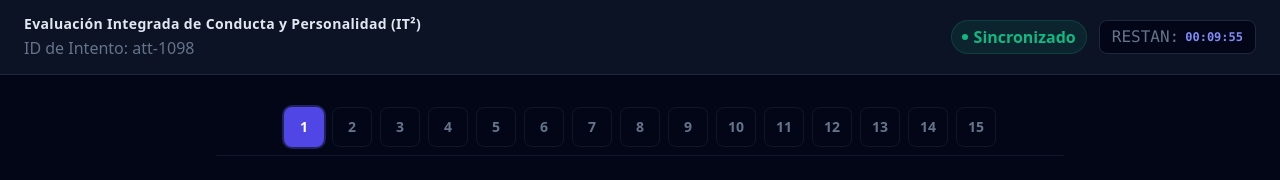
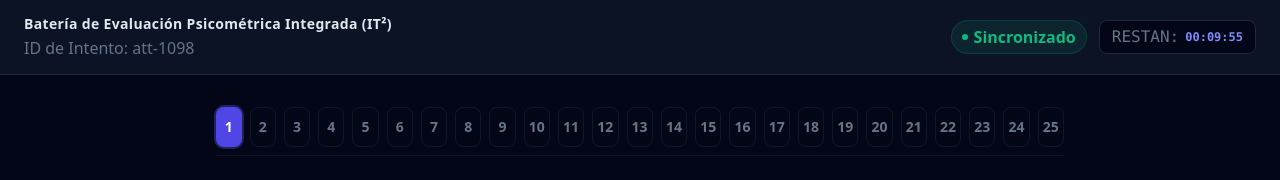
Before and after one commit to su-voz-a-diario/integrity-tech, a Next.js app in the folder integrity-tech-frontend/: page /exam/att-1098 in a window 1280 px wide. Shown: the top 180 px of the page. Built offline with nearby package versions, Linux system fonts and the light colour scheme; no server answers.

Commit message:
Implement 10-item cognitive reasoning test IT2-AC10 and unify psychometric battery to 25 items

```diff
--- a/integrity-tech-frontend/src/app/exam/[attemptId]/page.tsx
+++ b/integrity-tech-frontend/src/app/exam/[attemptId]/page.tsx
@@ -15,8 +15,8 @@ import { QuestionDto } from '../../../types/exam-contract';
 // Simulación de carga de datos desde el backend en tiempo de carga de página (mock)
 const MOCK_EXAM = {
   id: 'mock-exam-id-1111',
-  title: 'Evaluación Integrada de Conducta y Personalidad (IT²)',
-  durationMinutes: 30,
+  title: 'Batería de Evaluación Psicométrica Integrada (IT²)',
+  durationMinutes: 45,
 };
 
 const MOCK_QUESTIONS: QuestionDto[] = [
@@ -250,6 +250,146 @@ const MOCK_QUESTIONS: QuestionDto[] = [
       },
     },
   },
+  {
+    id: 'q-16',
+    type: 'MULTIPLE_CHOICE',
+    defaultPoints: 1.0,
+    content: {
+      text: 'Lea el siguiente argumento: “Se ha comprobado que los empleados que participan en programas de capacitación mejoran su productividad. Carlos participó en un programa de capacitación. Por tanto, Carlos mejorará su productividad.” ¿Qué tan sólida es esta conclusión?',
+      options: [
+        { id: 'opt-a', text: 'A) Verdadera, porque la capacitación siempre mejora la productividad.' },
+        { id: 'opt-b', text: 'B) Probablemente verdadera, si no hay otros factores que lo impidan.' },
+        { id: 'opt-c', text: 'C) Falsa, porque no todos los que se capacitan mejoran.' },
+        { id: 'opt-d', text: 'D) No se puede determinar en absoluto.' },
+      ],
+    },
+  },
+  {
+    id: 'q-17',
+    type: 'MULTIPLE_CHOICE',
+    defaultPoints: 1.0,
+    content: {
+      text: 'Considere el siguiente razonamiento: “Todas las empresas exitosas invierten en innovación. La empresa XYZ invierte en innovación. Por lo tanto, la empresa XYZ es exitosa.” Este razonamiento es…',
+      options: [
+        { id: 'opt-a', text: 'A) Válido y verdadero.' },
+        { id: 'opt-b', text: 'B) Inválido, porque la premisa no garantiza la conclusión.' },
+        { id: 'opt-c', text: 'C) Válido, pero falso.' },
+        { id: 'opt-d', text: 'D) Inválido y falso.' },
+      ],
+    },
+  },
+  {
+    id: 'q-18',
+    type: 'MULTIPLE_CHOICE',
+    defaultPoints: 1.0,
+    content: {
+      text: 'Seleccione la opción que complete la analogía de la misma manera que el primer par: Cirujano es a bisturí como escritor es a…',
+      options: [
+        { id: 'opt-a', text: 'A) Pluma' },
+        { id: 'opt-b', text: 'B) Libro' },
+        { id: 'opt-c', text: 'C) Biblioteca' },
+        { id: 'opt-d', text: 'D) Lector' },
+      ],
+    },
+  },
+  {
+    id: 'q-19',
+    type: 'MULTIPLE_CHOICE',
+    defaultPoints: 1.0,
+    content: {
+      text: '¿Qué número completa la siguiente serie? 2, 6, 12, 20, 30, ___',
+      options: [
+        { id: 'opt-a', text: 'A) 38' },
+        { id: 'opt-b', text: 'B) 40' },
+        { id: 'opt-c', text: 'C) 42' },
+        { id: 'opt-d', text: 'D) 48' },
+      ],
+    },
+  },
+  {
+    id: 'q-20',
+    type: 'MULTIPLE_CHOICE',
+    defaultPoints: 1.0,
+    content: {
+      text: 'Un artículo tiene un precio de $150 y se le aplica un descuento del 20%. ¿Cuál es el precio final?',
+      options: [
+        { id: 'opt-a', text: 'A) $120' },
+        { id: 'opt-b', text: 'B) $130' },
+        { id: 'opt-c', text: 'C) $100' },
+        { id: 'opt-d', text: 'D) $125' },
+      ],
+    },
+  },
+  {
+    id: 'q-21',
+    type: 'MULTIPLE_CHOICE',
+    defaultPoints: 1.0,
+    content: {
+      text: 'Un grifo llena un tanque en 6 horas. Otro grifo más potente lo llena en 4 horas. Si se abren ambos a la vez, ¿en cuánto tiempo se llenará el tanque?',
+      options: [
+        { id: 'opt-a', text: 'A) 2 horas' },
+        { id: 'opt-b', text: 'B) 2 horas y 24 minutos' },
+        { id: 'opt-c', text: 'C) 2 horas y 30 minutos' },
+        { id: 'opt-d', text: 'D) 10 horas' },
+      ],
+    },
+  },
+  {
+    id: 'q-22',
+    type: 'MULTIPLE_CHOICE',
+    defaultPoints: 1.0,
+    content: {
+      text: 'Observe la secuencia de figuras:\n• Figura 1: ● (círculo, 1 lado curvo)\n• Figura 2: ▲ (triángulo, 3 lados)\n• Figura 3: ■ (cuadrado, 4 lados)\n¿Cuál debe ir en el lugar de la interrogación (?)?',
+      options: [
+        { id: 'opt-a', text: 'A) Pentágono (5 lados)' },
+        { id: 'opt-b', text: 'B) Hexágono (6 lados)' },
+        { id: 'opt-c', text: 'C) Círculo' },
+        { id: 'opt-d', text: 'D) Rombo' },
+      ],
+    },
+  },
+  {
+    id: 'q-23',
+    type: 'MULTIPLE_CHOICE',
+    defaultPoints: 1.0,
+    content: {
+      text: 'Seleccione la opción que completa lógicamente esta matriz 2×2:\n• Arriba izquierda: flecha hacia arriba (↑)\n• Arriba derecha: flecha hacia la derecha (→)\n• Abajo izquierda: flecha hacia abajo (↓)\n• Abajo derecha: ?',
+      options: [
+        { id: 'opt-a', text: 'A) Flecha hacia arriba (↑)' },
+        { id: 'opt-b', text: 'B) Flecha hacia la derecha (→)' },
+        { id: 'opt-c', text: 'C) Flecha hacia abajo (↓)' },
+        { id: 'opt-d', text: 'D) Flecha hacia la izquierda (←)' },
+      ],
+    },
+  },
+  {
+    id: 'q-24',
+    type: 'MULTIPLE_CHOICE',
+    defaultPoints: 1.0,
+    content: {
+      text: 'Observe la secuencia de posiciones de un triángulo que gira:\n• Posición 1: apunta hacia arriba (▲)\n• Posición 2: apunta hacia la derecha (►)\n• Posición 3: apunta hacia abajo (▼)\n¿Cuál es la Posición 4?',
+      options: [
+        { id: 'opt-a', text: 'A) Apunta hacia arriba (▲)' },
+        { id: 'opt-b', text: 'B) Apunta hacia la derecha (►)' },
+        { id: 'opt-c', text: 'C) Apunta hacia abajo (▼)' },
+        { id: 'opt-d', text: 'D) Apunta hacia la izquierda (◄)' },
+      ],
+    },
+  },
+  {
+    id: 'q-25',
+    type: 'MULTIPLE_CHOICE',
+    defaultPoints: 1.0,
+    content: {
+      text: '¿Cuál es la figura que sigue en esta secuencia?\n• Figura 1: un punto (●)\n• Figura 2: dos puntos (●●)\n• Figura 3: tres puntos (●●●)\n¿Qué sigue en la Figura 4?',
+      options: [
+        { id: 'opt-a', text: 'A) ●' },
+        { id: 'opt-b', text: 'B) ●●' },
+        { id: 'opt-c', text: 'C) ●●●' },
+        { id: 'opt-d', text: 'D) ●●●●' },
+      ],
+    },
+  },
 ];
 
 export default function ExamTakingPage({ params }: { params: { attemptId: string } }) {
--- a/integrity-tech-frontend/src/app/recruiter/dashboard/page.tsx
+++ b/integrity-tech-frontend/src/app/recruiter/dashboard/page.tsx
@@ -352,7 +352,7 @@ export default function RecruiterDashboard() {
                     onChange={(e) => setInviteForm({ ...inviteForm, examId: e.target.value })}
                     className="bg-slate-950 border border-slate-800 rounded-lg p-2 text-xs text-slate-300 focus:outline-none focus:border-indigo-600"
                   >
-                    <option value="mock-exam-id-1111">Evaluación Integrada de Conducta y Personalidad (IT²)</option>
+                    <option value="mock-exam-id-1111">Batería de Evaluación Psicométrica Integrada (IT²)</option>
                   </select>
                 </div>
 
```
Also changed, not shown: integrity-tech-frontend/src/types/exam-contract.ts (+6 -1 lines), 1 other file (tests, documents, lock files or other folders).
